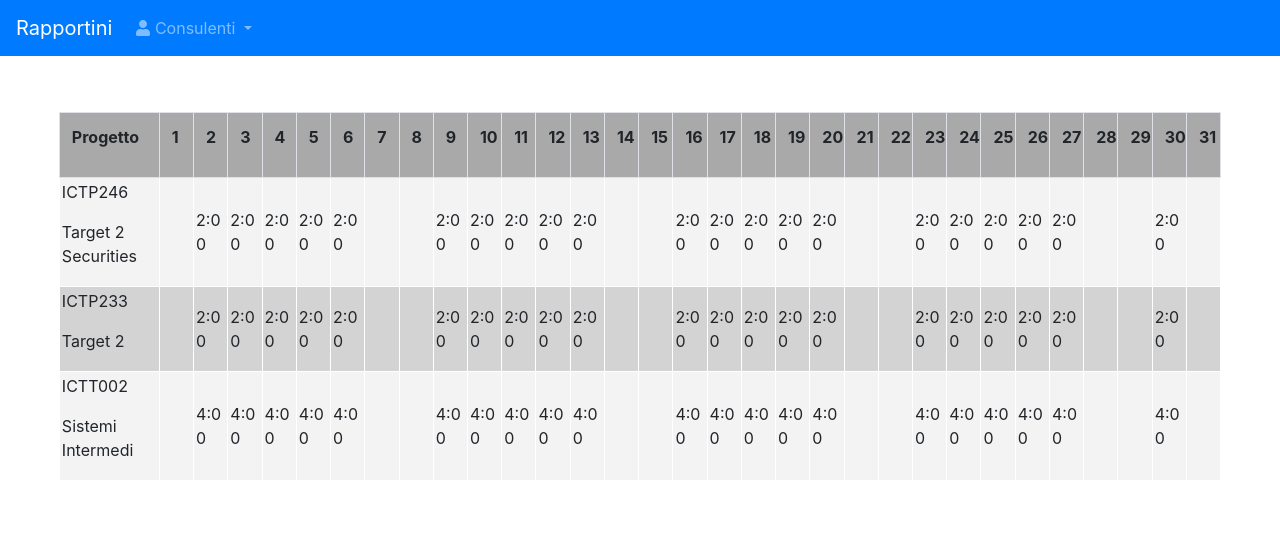
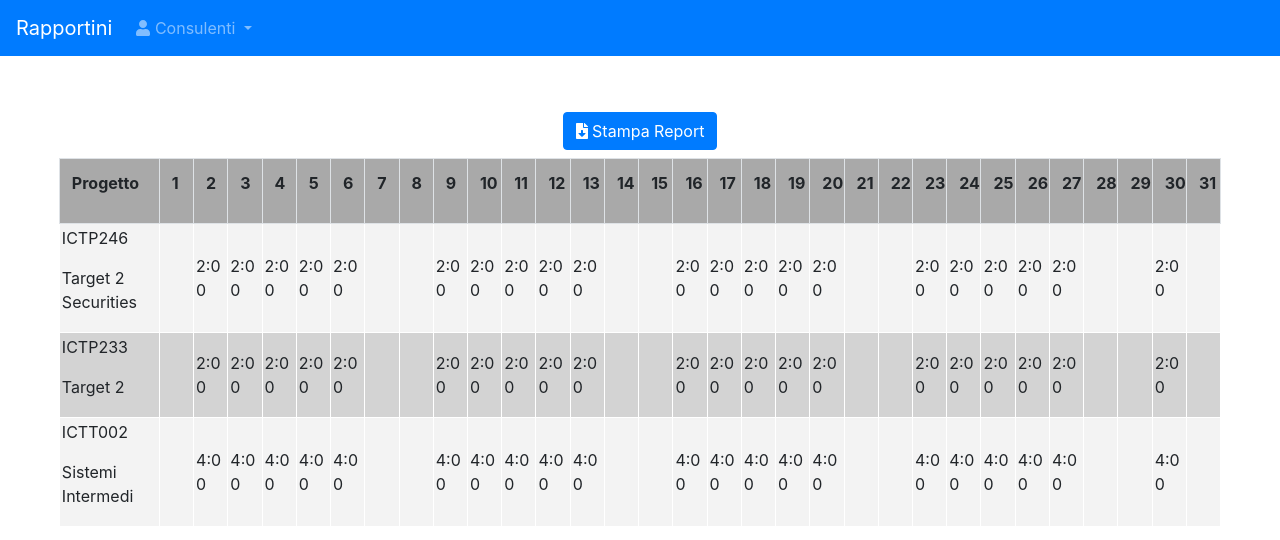
Before and after one commit to marionavarra/angular_turni, an Angular app: page / in a window 1280 px wide. Shown: the top 540 px of the page. Built offline with nearby package versions, Linux system fonts and the light colour scheme.

Commit message:
Print worksheet report button available
In testa al worksheet appare un button da utilizzare per stampare il worksheet correntemente visualizzato.

```diff
--- a/src/app/navbar/navbar.component.ts
+++ b/src/app/navbar/navbar.component.ts
@@ -1,5 +1,5 @@
 import { Component, OnInit } from '@angular/core';
-import { faFileDownload, faUser } from '@fortawesome/free-solid-svg-icons';
+import { faUser } from '@fortawesome/free-solid-svg-icons';
 
 @Component({
   selector: 'app-navbar',
@@ -9,7 +9,6 @@ import { faFileDownload, faUser } from '@fortawesome/free-solid-svg-icons';
 export class NavbarComponent implements OnInit {
   isNavbarCollapsed=true;
   faUser = faUser;
-  faFileDownload = faFileDownload;
   constructor() { }
 
   ngOnInit(): void {
--- a/src/app/work-sheet/work-sheet.component.html
+++ b/src/app/work-sheet/work-sheet.component.html
@@ -1,3 +1,9 @@
+<div class="d-flex justify-content-center mb-2">
+    <button type="button" class="btn btn-primary">
+        <fa-icon [icon]="faFileDownload"></fa-icon>
+        Stampa Report
+    </button>
+</div>
 <div>
     <table class="table table-striped table-bordered">
         <tr>
--- a/src/app/work-sheet/work-sheet.component.ts
+++ b/src/app/work-sheet/work-sheet.component.ts
@@ -1,6 +1,7 @@
 import { Component, OnInit } from '@angular/core';
 import { HttpClient } from "@angular/common/http";
 import { analyzeAndValidateNgModules, CompileShallowModuleMetadata } from '@angular/compiler';
+import { faFileDownload } from '@fortawesome/free-solid-svg-icons';
 
 const DAY_MS = 60 * 60 * 24 * 1000;
 
@@ -17,6 +18,7 @@ export class WorkSheetComponent implements OnInit {
   progetti: any = [] ;
   orari: any = [] ;
   righe: any = [];
+  faFileDownload = faFileDownload;
 
   constructor(private httpClient: HttpClient){}
   ngOnInit(){
```
